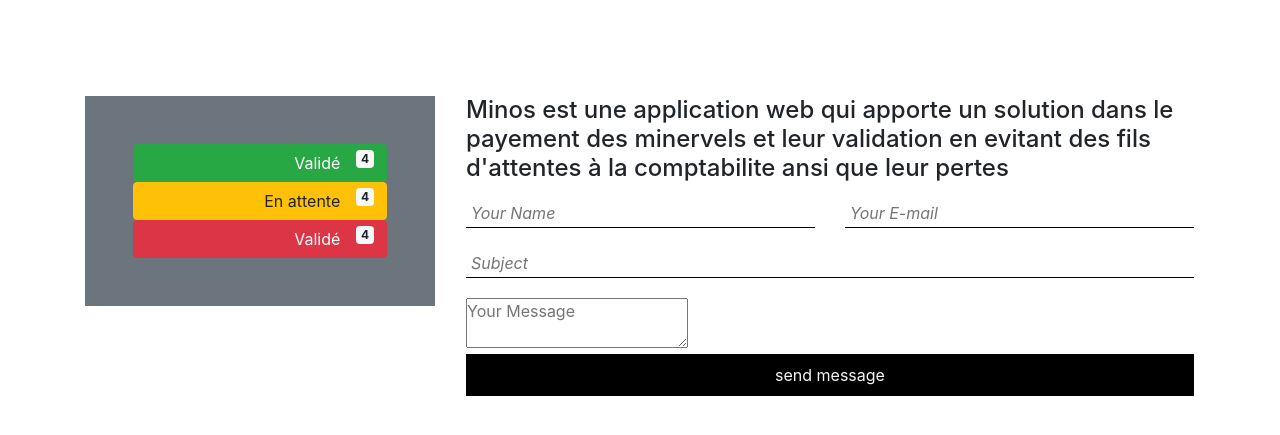
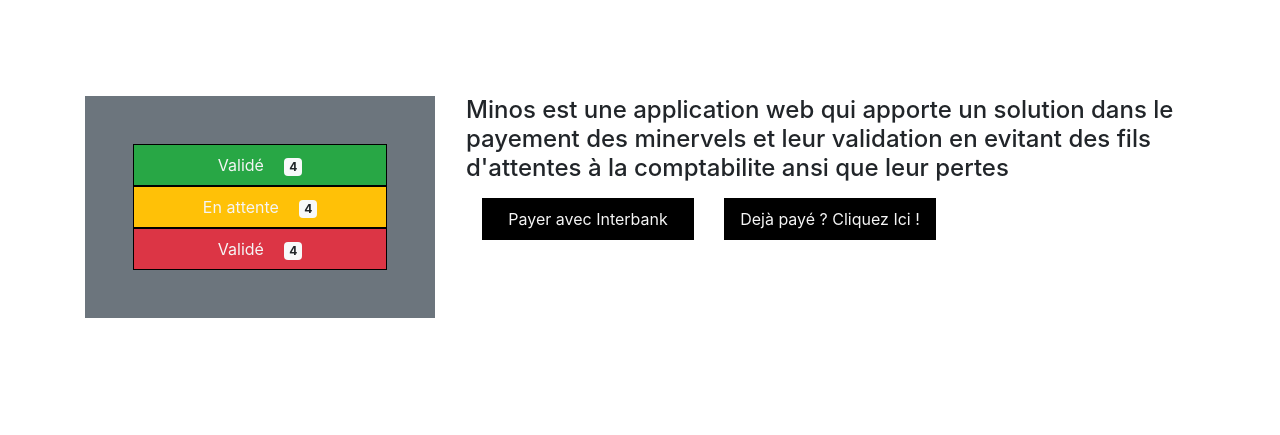
Before and after one commit to ArtcalO/minos, a Django app: page / in a window 1280 px wide. Shown: the part 56-491 px from the top of the page. Run offline with Django 3.2, Linux system fonts and the light colour scheme; a user stored in the database is signed in; tables that the repository leaves empty hold one stand-in row (values such as "Sample post"); grey boxes marked "Sample" are stand-in pictures; some libraries are stand-ins or nearby versions.

Commit message:
adding paying popup

```diff
--- a/minos/static/styles.css
+++ b/minos/static/styles.css
@@ -17,7 +17,7 @@
     padding: 30px;
     transform: translate(-50%, -50%);
 }
-input[type='text'], input[type='password'], input[type='email'], .radio, select{
+input[type='text'], input[type='password'], input[type='email'], input[type='number'] .radio, select{
     display: block;
     padding: 3px 5px;
     border-top: 0px;
--- a/minos/templates/home.html
+++ b/minos/templates/home.html
@@ -44,32 +44,32 @@
             <div class="row">
                 <div class="col-lg-4">
                     <div class="bg-secondary text-white p-5">
-                      <button type="button" class="btn btn-success">
+                      <button type="button" class="bg-success">
                           Validé <span class=" ml-3 badge badge-light">4</span>
                         </button>
-                        <button type="button" class="btn btn-warning">
+                        <button type="button" class="bg-warning">
                           En attente <span class=" ml-3 badge badge-light">4</span>
                         </button>
-                        <button type="button" class="btn btn-danger">
+                        <button type="button" class="bg-danger">
                           Validé <span class=" ml-3 badge badge-light">4</span>
                         </button>
                     </div>
                 </div>
                 <div class="col-lg-8 px-3">
                     <h4 class="mb-3">Minos est une application web qui apporte un solution dans le payement des minervels et leur validation en evitant des fils d'attentes à la comptabilite ansi que leur pertes</h4>
-                    <form >
-                        <div class="row">
-                            <div class="col-md-6">
-                                <input type="text" placeholder="Your Name">
-                            </div>
-                            <div class="col-md-6">
-                                <input type="text" placeholder="Your E-mail">
-                            </div>
-                            <div class="col-md-12">
-                                <input type="text" placeholder="Subject">
-                                <textarea placeholder="Your Message"></textarea>
-                                <button class="site-btn">send message</button>
-                            </div>
+                    <form class="m-3" >
+                        <div class="row ">
+                          <div class="col">
+                              <button type="button" class="bg-black" data-toggle="modal" data-target="#payNowModal">
+                                Payer avec Interbank
+                                </button>
+                          </div>
+                          <div class="col">
+                             <button type="button" class="bg-black" data-toggle="modal" data-target="alreadyPayModal">
+                              Dejà payé ? Cliquez Ici !
+                            </button>
+                          </div>
+                          <div class="col"></div>
                         </div>
                     </form>
                 </div>
@@ -77,6 +77,35 @@
         </div>
     <!-- Contact Section end -->
 
+    <!-- Modal start section -->
+    <!-- Button to Open the Modal -->
+
+
+            <!-- The 1st Modal -->
+            <div class="modal" id="payNowModal">
+              <div class="modal-dialog">
+                <div class="modal-content">
+
+                  <!-- Modal Header -->
+                  <div class="modal-header">
+                    <h4 class="modal-title">InterBank Burundi</h4>
+                  </div>
+
+                  <!-- Modal body -->
+                  <div class="modal-body">
+                        <form action="">
+                            <input type="text" name="" id=""  placeholder="Nom">
+                            <input type="text" name="" id=""  placeholder="Prenom">
+                            <input type="number" name="" id=""  placeholder="Numero réçu">
+                            <input type="number" name="" id="" placeholder="Monant">
+                            <button type="submit">Payer</button>
+                        </form>
+                  </div>
+
+                </div>
+              </div>
+            </div>
+
 
     <script src="{% static 'jquery/3.5.1/jquery.min.js' %}"></script>
     <script src="{% static 'ajax/popper.js/1.16.0/umd/popper.min.js' %}"></script>
```
